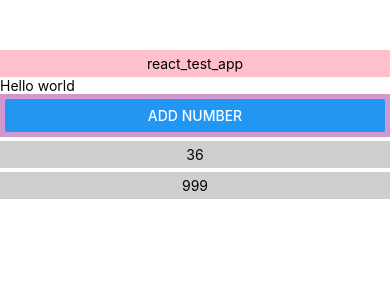
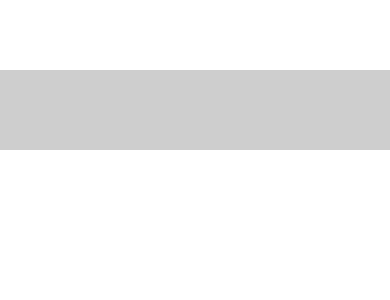
Before and after one commit to ChloePark85/react_test_app, a React Native app: screen / in a window 390 px wide. Shown: the top 300 px of the page. Built offline with nearby package versions, Linux system fonts and the light colour scheme.

Commit message:
added textinput function

```diff
--- a/App.js
+++ b/App.js
@@ -11,6 +11,7 @@
 import Header from './src/header'
 import Generator from './src/generator'
 import NumList from './src/numlist'
+import Input from './src/input'
 
 
 class App extends Component {
@@ -41,17 +42,18 @@
   render() {
     return (
       <View style={styles.mainView}>
-        <Header name={this.state.appName}/>
+        {/* <Header name={this.state.appName}/>
         <View>
           <Text style={styles.mainText} onPress={()=>alert('Text touch event')}>
             Hello world
           </Text>
         </View>
-        <ScrollView>
+        <ScrollView style={{width: '100%'}}>
           <Generator add={this.onAddRandomNum}/>
           <NumList num={this.state.random}
           delete={this.onNumDelete}/>
-        </ScrollView>
+        </ScrollView> */}
+        <Input />
 
 
       </View>
@@ -63,8 +65,8 @@
   mainView: {
     backgroundColor: 'white',
     paddingTop: 50,
-    //alignItems: "center",
-    //justifyContent: "center"
+    alignItems: "center",
+    justifyContent: "center"
   }
 })
 
--- /dev/null
+++ b/src/input.js
@@ -0,0 +1,49 @@
+import React, { Component } from 'react';
+import { View, Text, StyleSheet, TextInput } from 'react-native';
+
+class Input extends Component {
+
+
+    state = {
+        myTextInput: ''
+    }
+
+    onChangeInput = (event) => {
+        this.setState({
+            myTextInput: event
+        })
+    }
+
+    render() {
+        return (
+            <View style={styles.mainView}>
+                <TextInput
+                    value={this.state.myTextInput}
+                    style={styles.input}
+                    onChangeText={this.onChangeInput}
+                    multiline={true}
+                    maxLength={100}
+                    autoCapitalize={'none'}
+                    editable={true} />
+
+            </View>
+        )
+    }
+}
+
+const styles = StyleSheet.create({
+    input: {
+        width: "100%",
+        backgroundColor: "#cecece",
+        marginTop: 20,
+        fontSize: 25,
+        padding: 10
+    },
+    mainView: {
+        width: '100%'
+    }
+
+}
+)
+
+export default Input;
```
